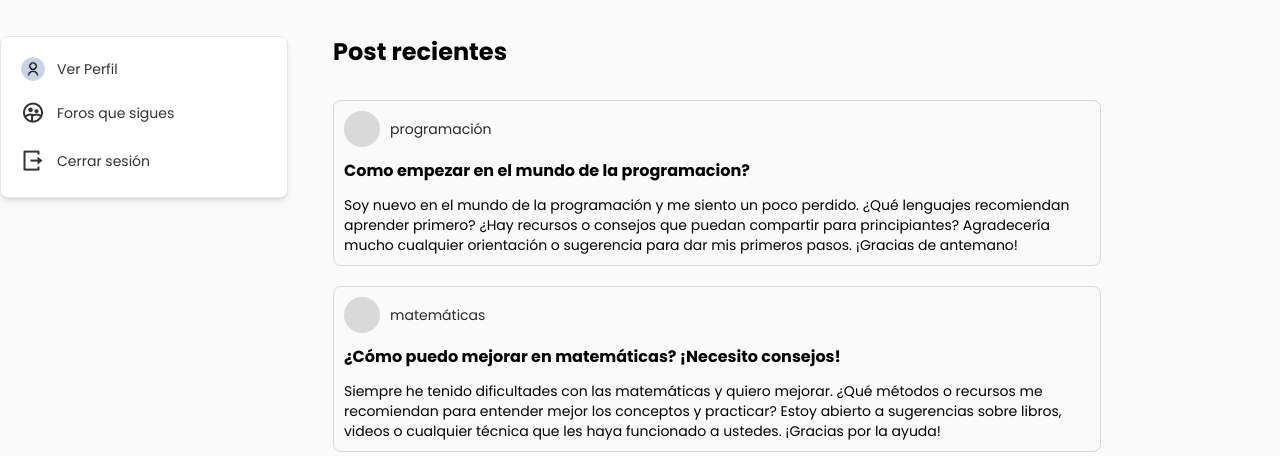
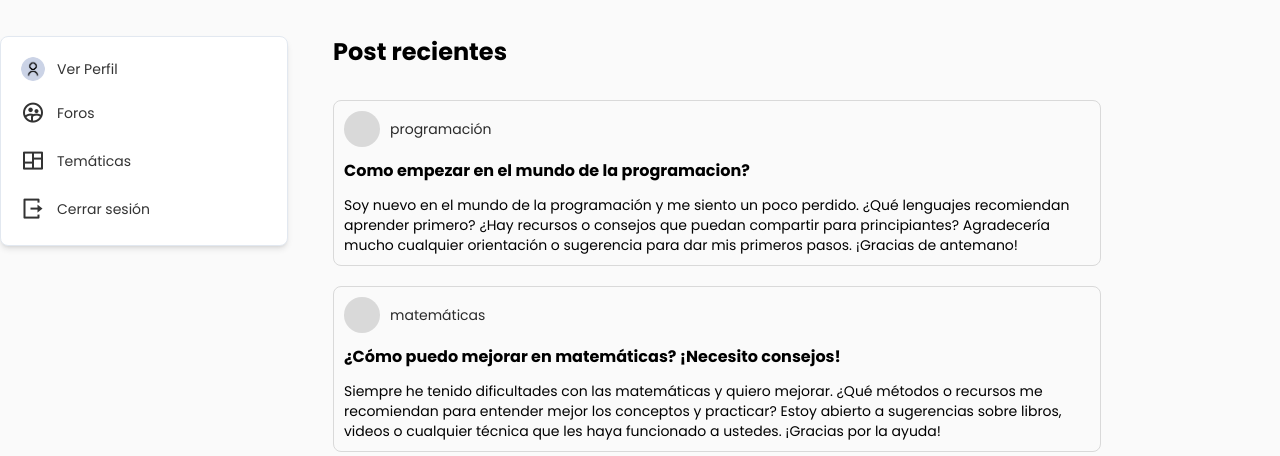
Before and after one commit to johan2160/Foros, a Django app: template foros/templates/index.html in a window 1280 px wide. Shown: the part 64-520 px from the top of the page. Run offline with Django 5.2, Linux system fonts and the light colour scheme; the template is opened without the code that fills it, so the values that code supplies are empty; parts of the project's set-up code (start-up, migrations or seed data) failed here and were passed over; some libraries are stand-ins or nearby versions.

Commit message:
feat: agregar enlaces para explorar foros y temáticas
Se han añadido nuevas opciones de navegación en el menú lateral:
- Enlace a la página de exploración de foros.
- Enlace a la página de exploración de temáticas.

Esto mejora la accesibilidad y navegación del usuario en la aplicación.

```diff
--- a/foros/templates/components/usuario-display.html
+++ b/foros/templates/components/usuario-display.html
@@ -30,11 +30,18 @@
           Ver Perfil
         </li>
         </a>
-        <a href="">
+        <a href="{% url 'explorar_foros' %}">
           <li
             class="flex gap-3 items-center p-1 rounded-md hover:bg-[#F1F3F8] transition-colors hover:text-[#000000] cursor-pointer">
             <i class="ri-group-2-line text-2xl"></i>
-            Foros que sigues
+            Foros
+          </li>
+        </a>
+        <a href="{% url 'explorar_tematicas' %}">
+          <li
+            class="flex gap-3 items-center p-1 rounded-md hover:bg-[#F1F3F8] transition-colors hover:text-[#000000] cursor-pointer">
+            <i class="ri-layout-masonry-line text-2xl"></i>
+            Temáticas
           </li>
         </a>
         <a href="{% url 'logout' %}">
```
Lines whose indentation alone changed are shown as unchanged.
